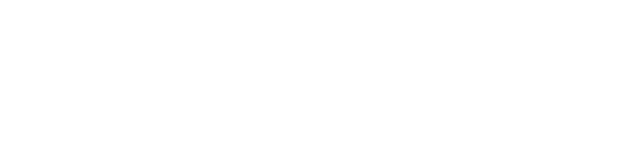
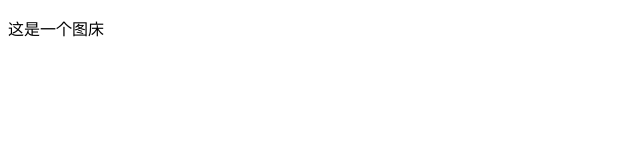
Before and after one commit to like-R/Drawing_Bed, a plain HTML site: page index.html in a window 1280 px wide. Shown: the whole page, without its empty margins (0-640 px from the left). Drawn offline with Linux system fonts and the light colour scheme.

Commit message:
Update index.html

```diff
--- a/index.html
+++ b/index.html
@@ -5,5 +5,7 @@
     <meta name="viewport" content="width-device-width,initial-scale-1">
     <title>Images_bed</title>
   </head>
-  <body></body>
+  <body>
+    <p>这是一个图床</p>
+  </body>
 </html>
```
